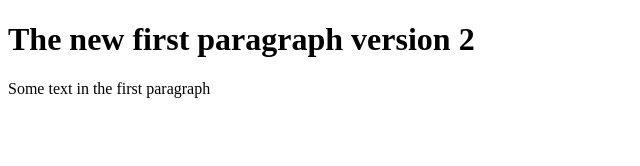
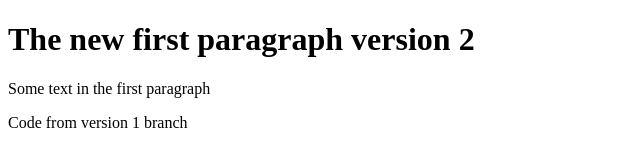
Before and after one commit to bachinskim/MIX114-2026-Lecture14GitBranchesExample, a plain HTML site: page index.html in a window 1280 px wide. Shown: the whole page, without its empty margins (0-640 px from the left). Drawn offline with Linux system fonts and the light colour scheme.

Commit message:
addad code from version 1

```diff
--- a/index.html
+++ b/index.html
@@ -8,5 +8,6 @@
 <body>
     <h1>The new first paragraph version 2</h1>
     <p>Some text in the first paragraph</p>
+    <div><p>Code from version 1 branch</p></div>
 </body>
 </html>
```
